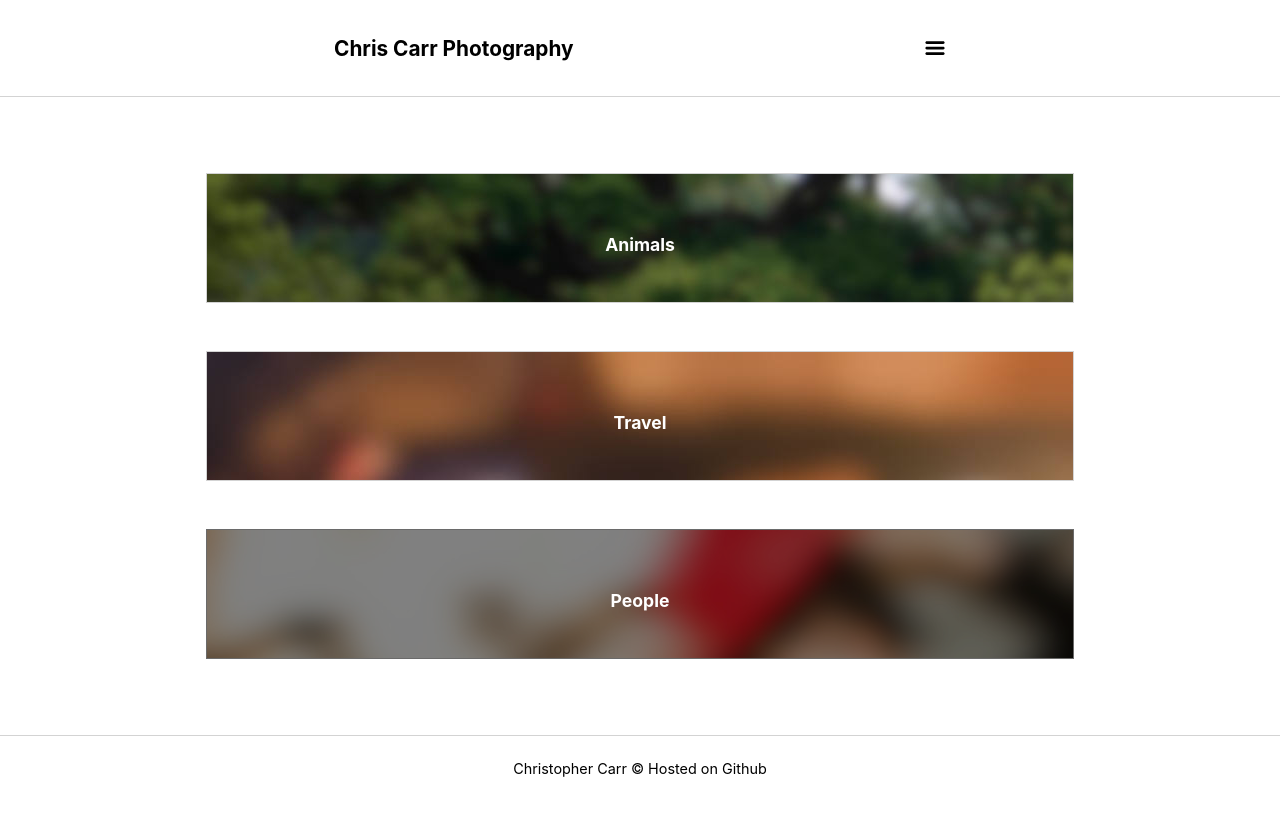
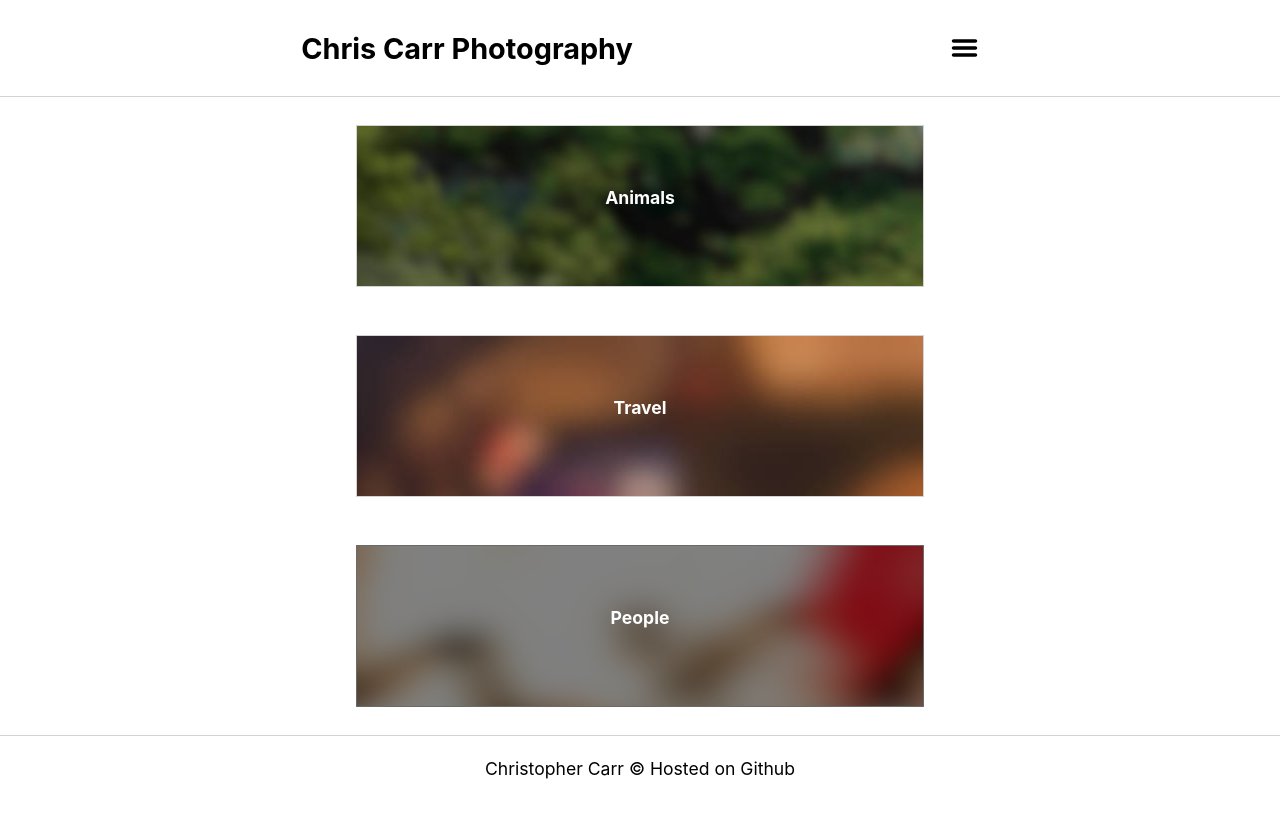
Before and after one commit to christocarr/photo-gallery, a React (Create React App) app: page / in a window 1280 px wide. Shown: the top 818 px of the page. Built offline with nearby package versions, Linux system fonts and the light colour scheme.

Commit message:
Add media queries

```diff
--- a/src/App.css
+++ b/src/App.css
@@ -158,3 +158,45 @@ h2 {
   background-color: white;
   font-size: 0.9em;
 }
+
+/*******************************************
+                MEDIA QUERIES
+********************************************/
+
+@media screen and (min-width: 767px) {
+
+  .category-container {
+    width: 600px;
+  }
+
+  .home-image-container {
+    height: 10em;
+  }
+
+  h1 {
+    font-size: 1.8em;
+  }
+
+  h2 {
+    font-size: 1.3em;
+    margin: 0 0 2em 0;
+  }
+
+  .menu-icon {
+    width: 1.8em;
+  }
+
+  .gallery-container {
+    width: 70%;
+    margin: 20vh auto 0 auto;
+  }
+
+  .gallery-container p {
+    font-size: 1.2em;
+  }
+
+  .footer {
+    font-size: 1.1em;
+  }
+
+}
```
